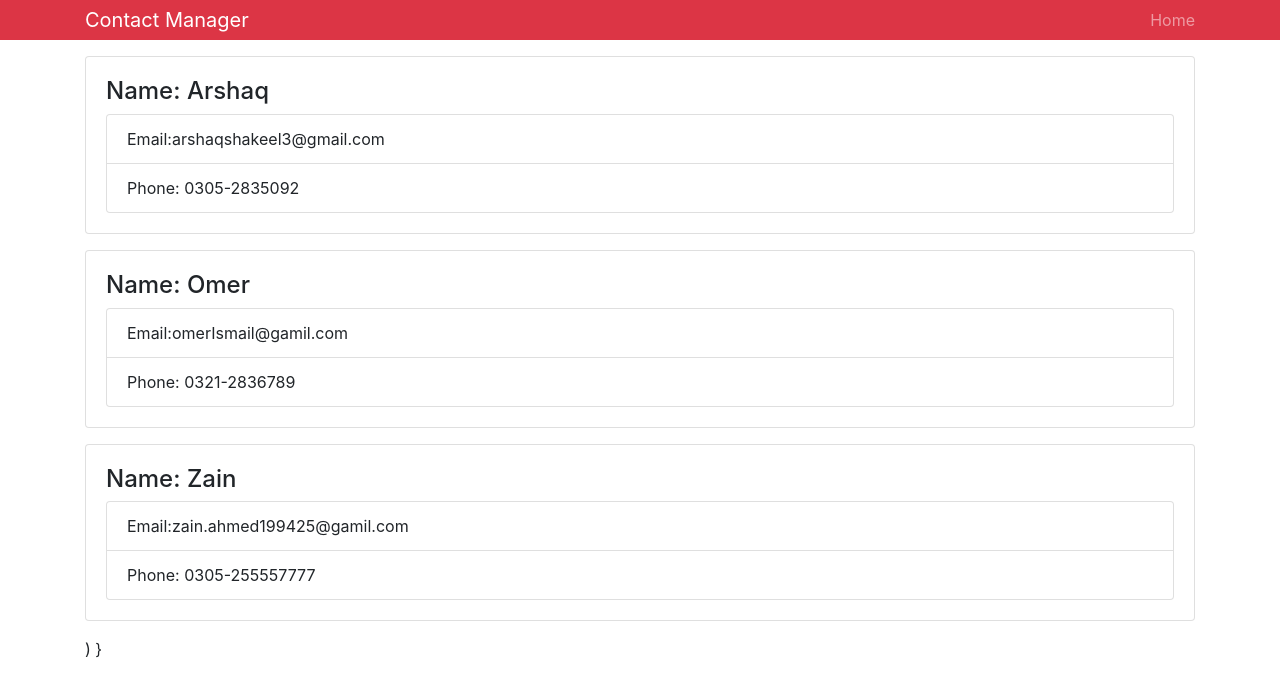
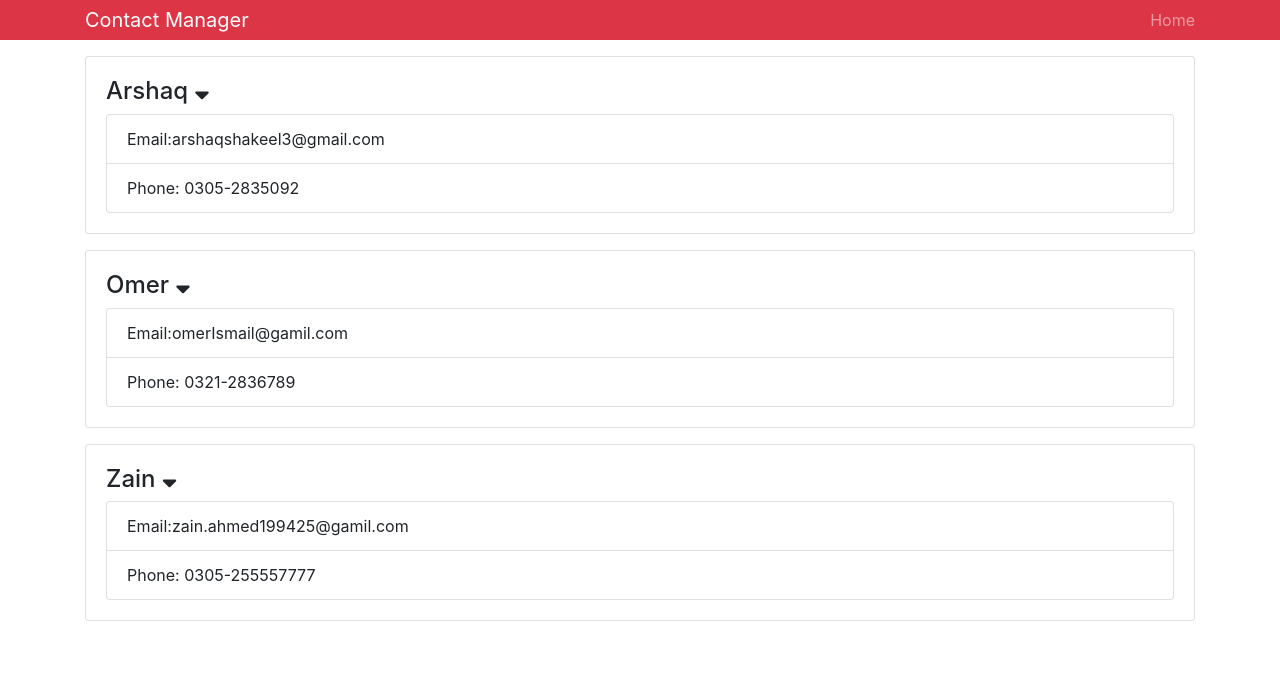
Before and after one commit to Arshaq1996/Contact-Manager, a React (Create React App) app: page / in a window 1280 px wide. Shown: the top 696 px of the page. Built offline with nearby package versions, Linux system fonts and the light colour scheme.

Commit message:
togle on sort-down arrow

```diff
--- a/public/index.html
+++ b/public/index.html
@@ -10,7 +10,8 @@
     -->
     <link rel="manifest" href="%PUBLIC_URL%/manifest.json">
     <link rel="shortcut icon" href="%PUBLIC_URL%/favicon.ico">
-
+    <!-- font Awesome link -->
+    <link rel="stylesheet" href="https://use.fontawesome.com/releases/v5.6.3/css/all.css" integrity="sha384-UHRtZLI+pbxtHCWp1t77Bi1L4ZtiqrqD80Kn4Z8NTSRyMA2Fd33n5dQ8lWUE00s/" crossorigin="anonymous">
     <title>React App</title>
   </head>
   <body>
--- a/src/components/Contact.js
+++ b/src/components/Contact.js
@@ -2,21 +2,55 @@ import React, { Component } from "react";
 //import './contact.css';
 
 class Contact extends Component {
+ //1st way we can do like this and add bind(this) on the event exmaple onShowClick().bind(this)
+//   state ={
+//    sub:'Ali',
+//    nick : 'Ashuu'
+//  }
+//  //using a simple fuction
+//   onShowClick(){
+
+//     console.log("new world")
+//     console.log(this.state);
+//   }
+//simples way 2nd way
+state = {showContactInfo :true};
+onShowClick = (e)=>{
+
+ // console.log(this.state);
+  //console.log(e.target);
+  //console.log(e);
+  // we donot mutate state directle we should use set state for changing a state
+  // this.state ={
+  //   showContactInfo:false
+  // };
+this.setState({showContactInfo:!this.state.showContactInfo});
+
+}
+
 
 
   render() {
     const { name, email, phone } = this.props;
+const {showContactInfo}=this.state;
     return (
       <div className="card card-body mb-3">
-        <h4> Name: {name} </h4>
-        <ul className="list-group">
-          <li className="list-group-item">
+        {/* <h4> Name: {name} <i onClick={()=>console.log('Hello World')} className="fas fa-sort-down"></i></h4> */}
+
+   {/* using simple function     <h4 >{name} <i className="fa fa-sort-down" onClick={this.onShowClick.bind(this)}></i> </h4> */}
+     {/* using arrow function this is a simplest way of doing this stuff  */}
+
+         <h4>{name} <i className="fa fa-sort-down" onClick={this.onShowClick}></i></h4>
+
+            {showContactInfo ?(<ul className="list-group">
+        <li className="list-group-item">
             Email:
             {email}
           </li>
 
           <li className="list-group-item">Phone: {phone}</li>
-        </ul>
+        </ul>):null}
+
       </div>
     );
   }
--- a/src/components/Contacts.js
+++ b/src/components/Contacts.js
@@ -48,12 +48,11 @@ phone : "0305-255557777"
 contacts.map(function(snapshot){
 
 
-  return <Contact id={snapshot.id} name={snapshot.name} email = {snapshot.email} phone = {snapshot.phone} />
+  return (<Contact key={snapshot.id} name={snapshot.name} email = {snapshot.email} phone = {snapshot.phone} />)
 
 
-})
 
-          })
+                            })
         }
 
       </div>
```
